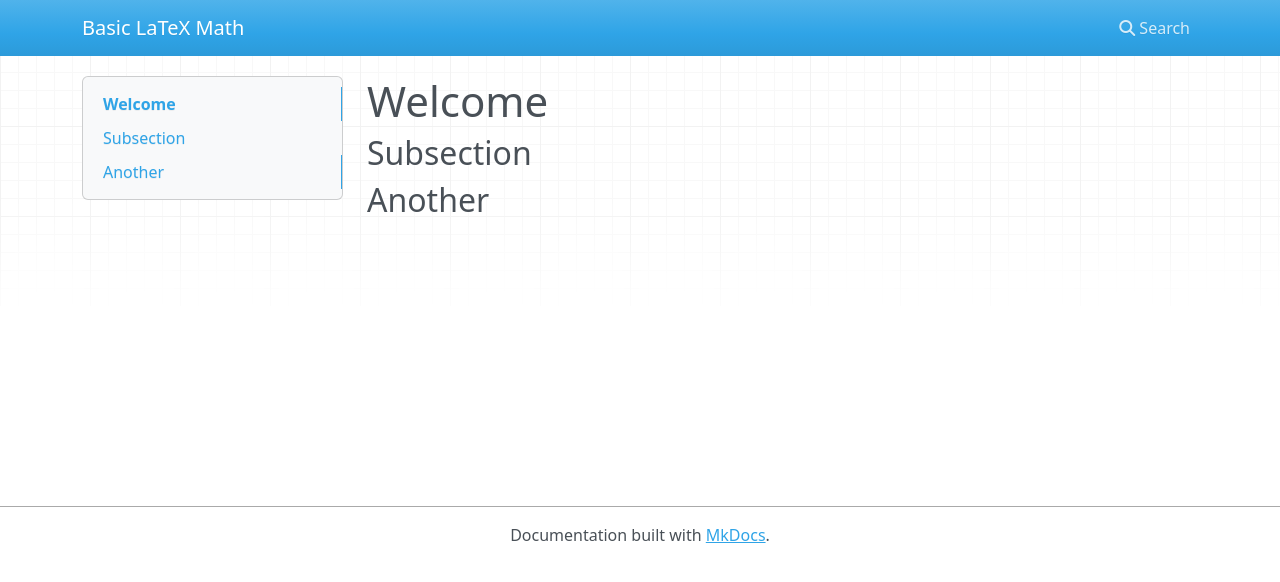
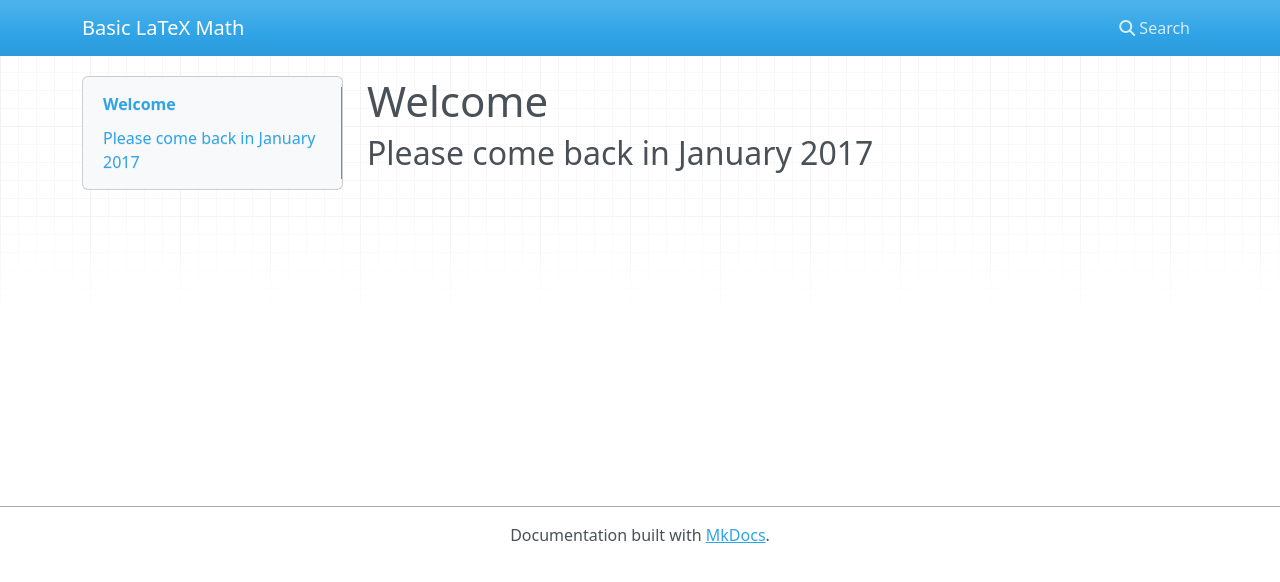
Before and after one commit to jfine2358/docs-basic-latex-math, an MkDocs documentation site: the page built from docs/index.md, in a window 1280 px wide. Shown: the top 582 px of the page. Built offline with MkDocs 1.6.1, drawn with Linux system fonts in a browser that asks for light colours; nearby versions of some CDN libraries.

Commit message:
Ask visitors to com back in January 2017.

```diff
--- a/docs/index.md
+++ b/docs/index.md
@@ -1,5 +1,3 @@
 # Welcome
 
-## Subsection
-
-## Another
+## Please come back in January 2017
```
